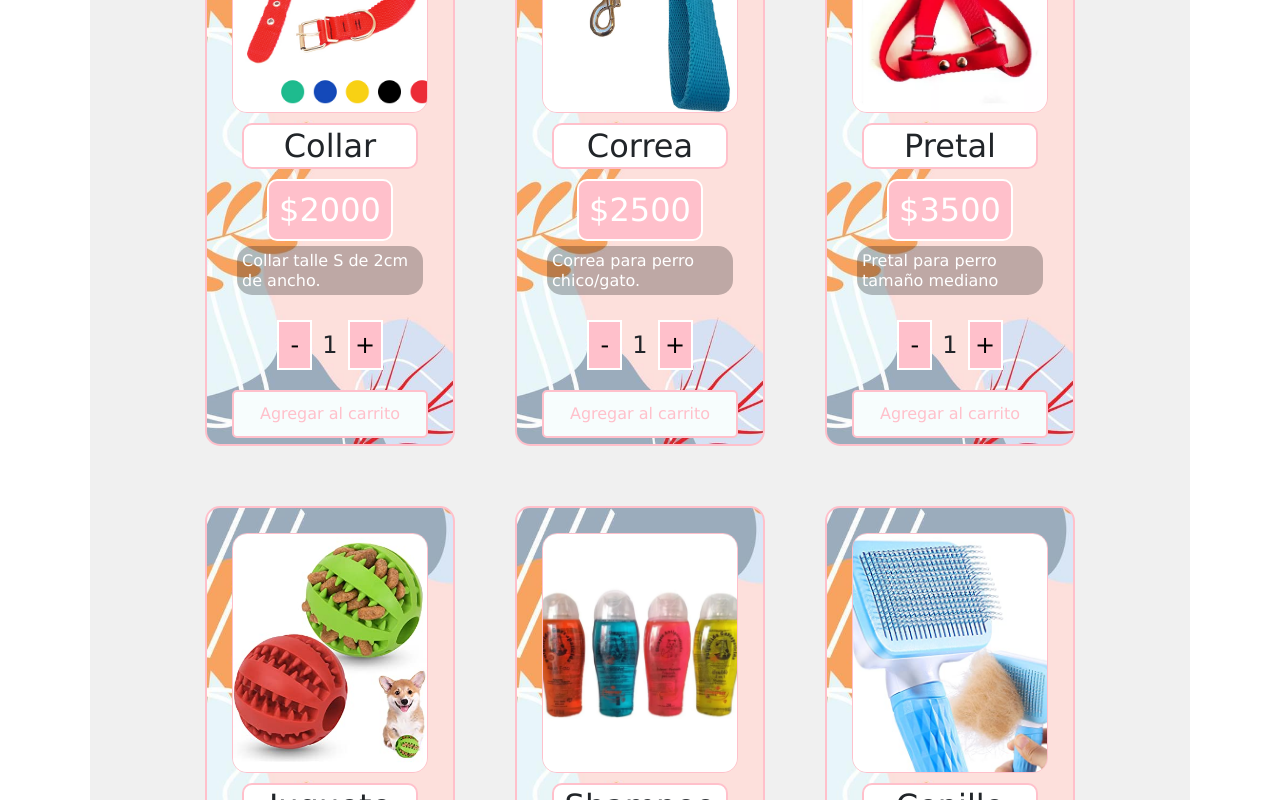
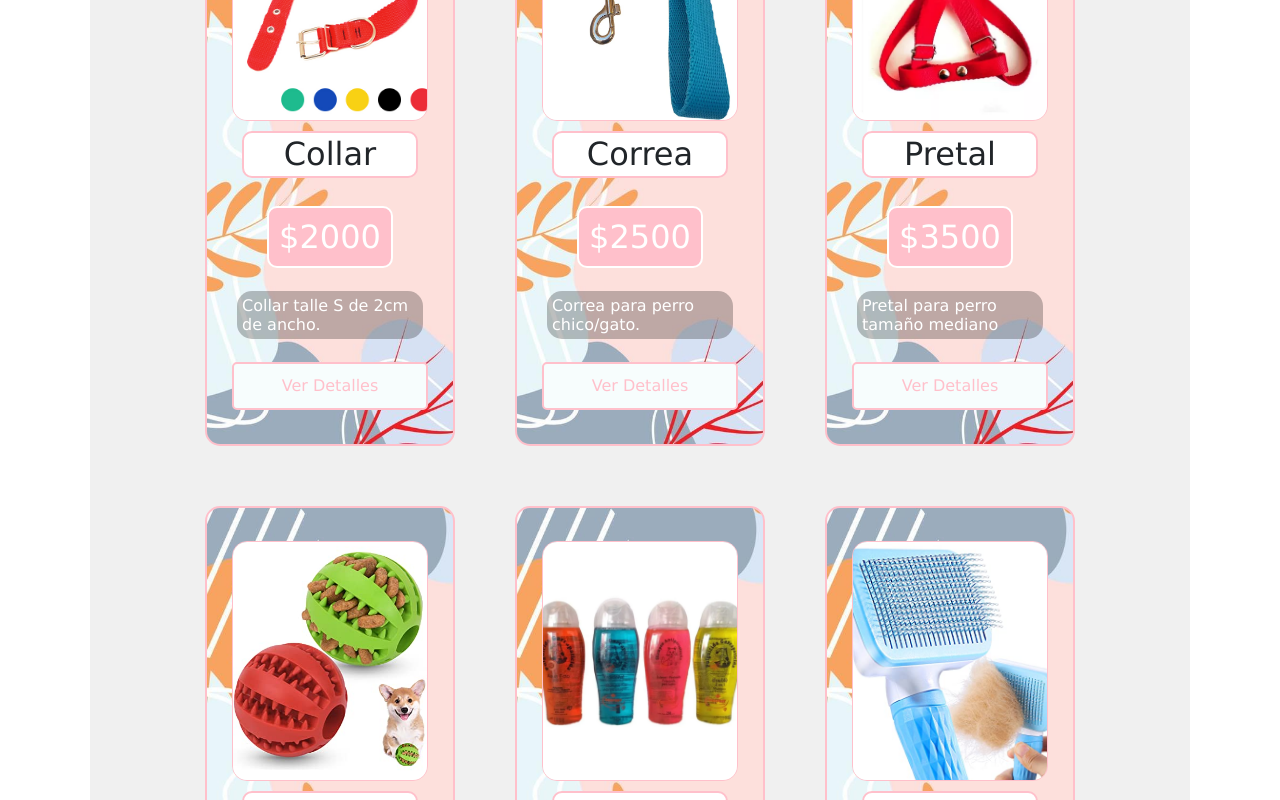
Before and after one commit to AlanSangregorio/proyecto-react, a React (Create React App) app: page / in a window 1280 px wide. Shown: the part 1053-1853 px from the top of the page. Built offline with nearby package versions, Linux system fonts and the light colour scheme.

Commit message:
corrigiendo rutas de itemDetail, todavia no logro que le lleguen las props correctamente

```diff
--- a/src/App.js
+++ b/src/App.js
@@ -11,6 +11,7 @@ import Login from './components/Login/Login';
 import ItemListContainer from './components/ItemListContainer/ItemListContainer';
 import ItemDetail from './components/ItemDetail/ItemDetail';
 import itemArray from './items';
+
 
 function App() {
 
@@ -40,7 +41,8 @@ function App() {
           <Route path='/' element={<ItemListContainer fetchData={fetchData} />} />
           <Route path="/login" element={<Login/>}/>
           <Route path="/category/:category" element={<ItemListContainer fetchData={fetchData} />} />
-          <Route path="/item/:id" element={<ItemDetail />} />
+          <Route path="/item/:key" element={<ItemDetail items={itemArray} />} />
+
         </Routes>
 
         <Ubicacion/>
--- a/src/components/Item/Item.jsx
+++ b/src/components/Item/Item.jsx
@@ -1,19 +1,21 @@
-import ItemCounter from "../ItemCounter/ItemCounter";
 import "./Item.css";
+import { Link } from "react-router-dom";
 
 
-function Item({ item, onItemClick }) {
+function Item({ item }) {
   return (
 
-    <div className="itemCard" onClick={onItemClick}>
+    <div className="itemCard">
       <div>
         <img className="itemImagen" src={item.img} alt="imagen" />
         <h1 className="itemTitle">{item.title}</h1>
       </div>
       <h2 className="itemPrice">{item.price}</h2>
       <h3 className="itemDescrip">{item.descrip}</h3>
-      <ItemCounter/>
-      <button className="itemButton">Agregar al carrito</button>
+      <Link to={`/item/${item.key}`} >
+        <button className="itemButton">Ver Detalles</button>
+      </Link>
+
     </div>
   );
 }
--- a/src/components/ItemDetail/ItemDetail.jsx
+++ b/src/components/ItemDetail/ItemDetail.jsx
@@ -1,8 +1,31 @@
 import "./itemDetail.css";
 import ItemCounter from "../ItemCounter/ItemCounter";
-import { Link } from "react-router-dom";
+import { Link , } from "react-router-dom";
+import React, { useState, useEffect } from "react";
+import { useParams } from "react-router-dom";
 
-function ItemDetail({ item, onClose }) {
+
+
+
+
+
+function ItemDetail(props, onClose) {
+  const [item, setItem] = useState([]);
+  const { key } = useParams();
+
+  useEffect(() => {
+    async function fetchData() {
+      const response = await props.fetchData();
+      const itemRequested = response.find((item) => item.key === key);
+      setItem(itemRequested);
+    }
+
+    fetchData();
+  }, [key, props]);
+
+
+
+
   return (
     <div className="itemDetailOverlay">
       <div className="itemDetailCard">
--- a/src/components/ItemListContainer/ItemListContainer.jsx
+++ b/src/components/ItemListContainer/ItemListContainer.jsx
@@ -1,27 +1,39 @@
-import "./itemListContainer.css"
-import { useState, useEffect } from 'react';
+import "./itemListContainer.css";
+import { useState, useEffect } from "react";
+import { Link, useParams } from "react-router-dom";
 import Item from "../Item/Item";
 import ItemDetail from "../ItemDetail/ItemDetail";
-import { useParams } from 'react-router-dom';
+
 
 function ItemListContainer({ fetchData }) {
   const [items, setItems] = useState([]);
   const [showItemDetail, setShowItemDetail] = useState(false);
   const [selectedItem, setSelectedItem] = useState(null);
-  const { category } = useParams();
+  const { category, key } = useParams();
 
   useEffect(() => {
-    async function getData() {
+    async function fetchDataByCategory() {
       const response = await fetchData();
-      if (category) {
-        setItems(response.filter((item) => item.category === category));
+      const filteredItems = category ? response.filter(item => item.category === category) : response;
+      setItems(filteredItems);
+    }
+
+    fetchDataByCategory();
+  }, [category, fetchData]);
+
+  useEffect(() => {
+    function handleSelectedItem() {
+      if (key) {
+        const item = items.find(item => item.key === key);
+        setSelectedItem(item);
+        setShowItemDetail(true);
       } else {
-        setItems(response);
+        setShowItemDetail(false);
       }
     }
 
-    getData();
-  }, [category, fetchData]);
+    handleSelectedItem();
+  }, [key, items]);
 
   function handleItemClick(item) {
     setSelectedItem(item);
@@ -30,10 +42,13 @@ function ItemListContainer({ fetchData }) {
 
   return (
     <div className="itemListContainer">
-      {items.map((item) => (
+      {items.map(item => (
         <Item key={item.key} item={item} onItemClick={() => handleItemClick(item)} />
       ))}
-      {showItemDetail && <ItemDetail item={selectedItem} onClose={() => setShowItemDetail(false)} />}
+      {showItemDetail && selectedItem && (
+        <Link to={`/item/${selectedItem.key}`} element={<ItemDetail item={selectedItem} fetchData={fetchData} />} />
+
+      )}
     </div>
   );
 }
```
Also changed, not shown: src/api.js (added, +11 -0 lines), src/components/ItemDetailContainer/ItemDetailContainer.jsx (added, +11 -0 lines), src/components/ItemDetail/itemDetail.css (indentation only).
